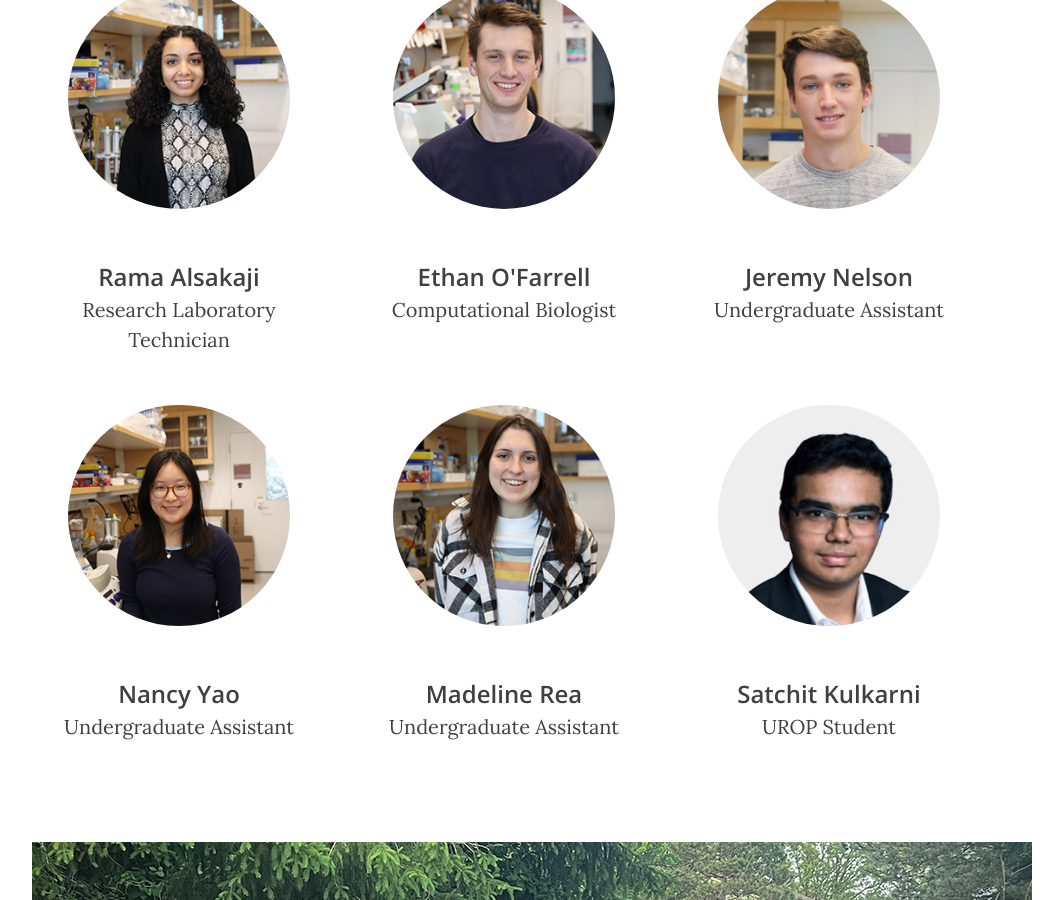
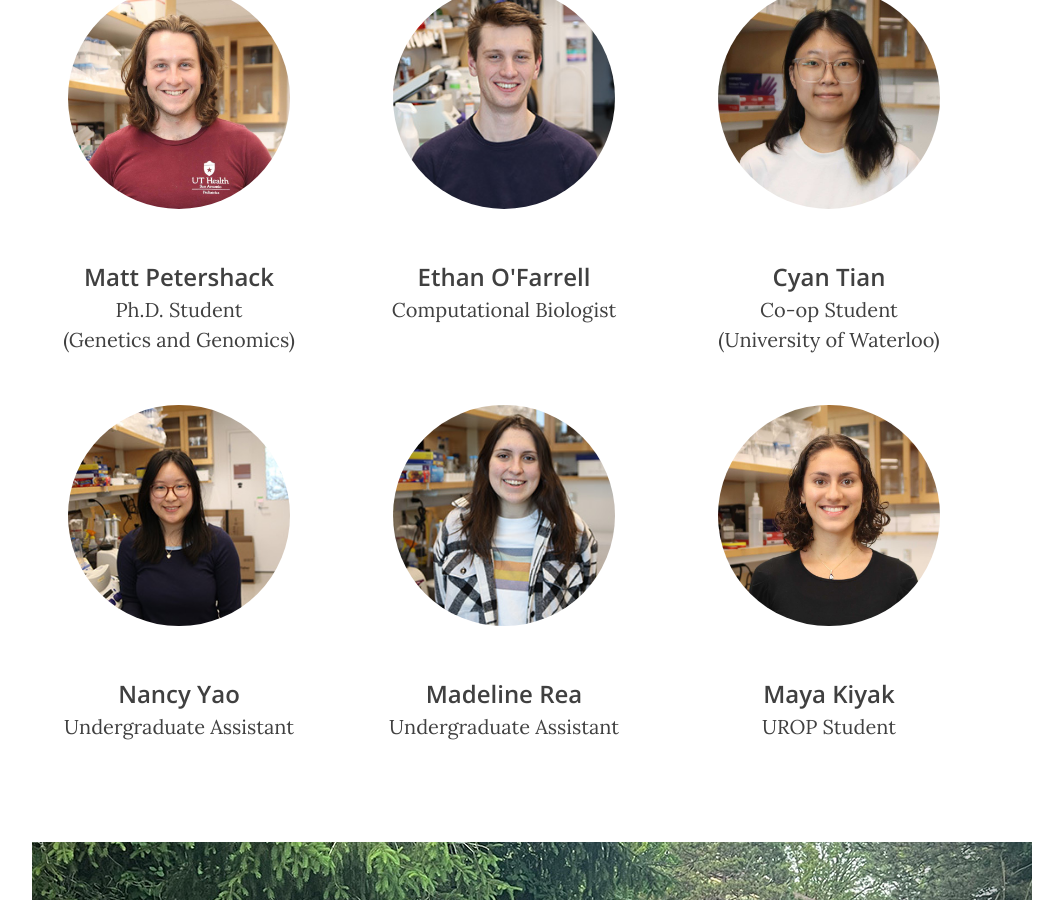
Before and after one commit to thekwanlab/website, a Jekyll site: the page built from people.md, in a window 1280 px wide and 900 px high, scrolled down 1375 px. Shown: the whole window, without its empty margins (136-1199 px from the left). Built offline with Jekyll 4.4.1, drawn with Linux system fonts in a browser that asks for light colours; nearby versions of some CDN libraries.

Commit message:
Add 2025 new lab member bios

```diff
--- a/people.md
+++ b/people.md
@@ -25,7 +25,7 @@ order: 5
     <p class="description">(Neuroscience)</p>
   </div>
   <div class="col-md-4 col-sm-6 col-xs-12 bio">
-    <img src="{{ site.baseurl }}/img/bios/vitkoria_kirschnerova.jpg" onmouseover="this.src='{{ site.baseurl }}/img/hover_photos/viktoria_hover.jpg';" onmouseout="this.src='{{ site.baseurl }}/img/bios/vitkoria_kirschnerova.jpg';" alt="Viktoria Kirschnerova" class="bio-pic center-block">
+    <img src="{{ site.baseurl }}/img/bios/viktoria_kirschnerova2.jpg" onmouseover="this.src='{{ site.baseurl }}/img/hover_photos/viktoria_hover.jpg';" onmouseout="this.src='{{ site.baseurl }}/img/bios/viktoria_kirschnerova2.jpg';" alt="Viktoria Kirschnerova" class="bio-pic center-block">
     <p class="name">Viktoria Kirschnerova</p>
     <p class="job">Ph.D. Student</p>
     <p class="description">(Neuroscience)</p>
@@ -39,9 +39,10 @@ order: 5
 </div>
 <div class="row">
   <div class="col-md-4 col-sm-6 col-xs-12 bio">
-    <img src='{{ site.baseurl }}/img/bios/rama_alsakaji.jpg' onmouseover="this.src='{{ site.baseurl }}/img/hover_photos/rama_cat.jpg';" onmouseout="this.src='{{ site.baseurl }}/img/bios/rama_alsakaji.jpg';" alt="Rama Alsakaji" class="bio-pic center-block">
-    <p class="name">Rama Alsakaji</p>
-    <p class="job">Research Laboratory Technician</p>
+    <img src='{{ site.baseurl }}/img/bios/matt_petershack.jpg' onmouseover="this.src='{{ site.baseurl }}/img/hover_photos/matt_peonies.jpg';" onmouseout="this.src='{{ site.baseurl }}/img/bios/matt_petershack.jpg';" alt="Matt Petershack" class="bio-pic center-block">
+    <p class="name">Matt Petershack</p>
+    <p class="job">Ph.D. Student</p>
+    <p class="description">(Genetics and Genomics)</p>
   </div>
   <div class="col-md-4 col-sm-6 col-xs-12 bio">
     <img src="{{ site.baseurl }}/img/bios/ethan_ofarrell.jpg" alt="Ethan O'Farrell" onmouseover="this.src='{{ site.baseurl }}/img/hover_photos/ethan_cartwheel.jpg';" onmouseout="this.src='{{ site.baseurl }}/img/bios/ethan_ofarrell.jpg';" class="bio-pic center-block">
@@ -49,9 +50,10 @@ order: 5
     <p class="job">Computational Biologist</p>
   </div>
   <div class="col-md-4 col-sm-6 col-xs-12 bio">
-    <img src='{{ site.baseurl }}/img/bios/jeremy_nelson.jpg' onmouseover="this.src='{{ site.baseurl }}/img/hover_photos/jeremy_tennis.jpg';" onmouseout="this.src='{{ site.baseurl }}/img/bios/jeremy_nelson.jpg';" alt="Jeremy Nelson" class="bio-pic center-block">
-    <p class="name">Jeremy Nelson</p>
-    <p class="job">Undergraduate Assistant</p>
+    <img src='{{ site.baseurl }}/img/bios/cyan_tian.jpg' onmouseover="this.src='{{ site.baseurl }}/img/hover_photos/cyan_stitch.jpg';" onmouseout="this.src='{{ site.baseurl }}/img/bios/cyan_tian.jpg';" alt="Cyan Tian" class="bio-pic center-block">
+    <p class="name">Cyan Tian</p>
+    <p class="job">Co-op Student</p>
+    <p class="job">(University of Waterloo)</p>
   </div>
 </div>
 <div class="row">
@@ -66,8 +68,8 @@ order: 5
     <p class="job">Undergraduate Assistant</p>
   </div>
   <div class="col-md-4 col-sm-6 col-xs-12 bio">
-    <img src='{{ site.baseurl }}/img/bios/satchit_kulkarni.jpg' onmouseover="this.src='{{ site.baseurl }}/img/hover_photos/satchit_child.jpg';" onmouseout="this.src='{{ site.baseurl }}/img/bios/satchit_kulkarni.jpg';" alt="Satchit Kulkarni" class="bio-pic center-block">
-    <p class="name">Satchit Kulkarni</p>
+    <img src='{{ site.baseurl }}/img/bios/maya_kiyak.jpg' onmouseover="this.src='{{ site.baseurl }}/img/hover_photos/maya_swings.jpg';" onmouseout="this.src='{{ site.baseurl }}/img/bios/maya_kiyak.jpg';" alt="Maya Kiyak" class="bio-pic center-block">
+    <p class="name">Maya Kiyak</p>
     <p class="job">UROP Student</p>
   </div>
 </div>
```
Also changed, not shown: img/bios/cyan_tian.jpg (added), img/bios/matt_petershack.jpg (added), img/bios/maya_kiyak.jpg (added), img/bios/viktoria_kirschnerova2.jpg (added), img/hover_photos/cyan_stitch.jpg (added), img/hover_photos/matt_peonies.jpg (added), img/hover_photos/maya_swings.jpg (added), 1 other file.
